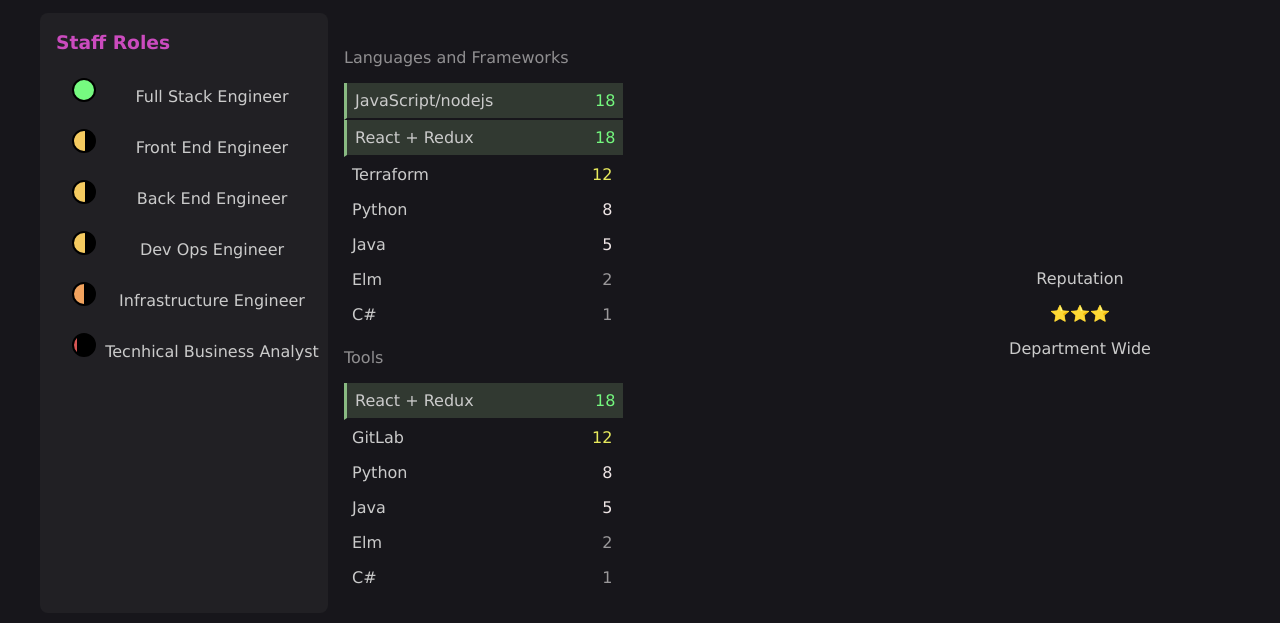
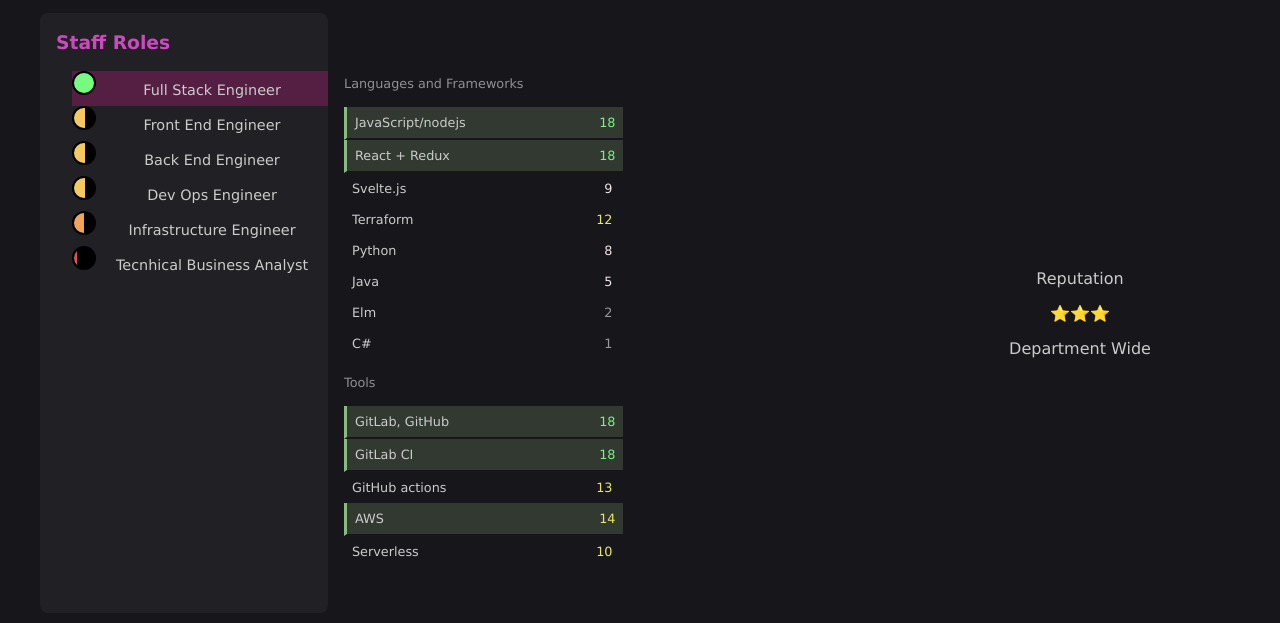
Before and after one commit to aNerdInTheHand/nickholvast.com, a plain HTML site: page cv.html in a window 1280 px wide. Shown: the part 117-740 px from the top of the page. Drawn offline with Linux system fonts and the light colour scheme; a web font is replaced by a local one.

Commit message:
some skills and tidy up

```diff
--- a/cv.html
+++ b/cv.html
@@ -77,7 +77,7 @@
             <h3 class="staff-roles-header">Staff Roles</h3>
           </div>
           <div class="roles-list">
-            <div class="role"><div class="high-interest"></div><p>Full Stack Engineer</p></div>
+            <div class="role role-favoured"><div class="high-interest"></div><p>Full Stack Engineer</p></div>
             <div class="role"><div class="some-interest"></div><p>Front End Engineer</p></div>
             <div class="role"><div class="some-interest"></div><p>Back End Engineer</p></div>
             <div class="role"><div class="some-interest"></div><p>Dev Ops Engineer</p></div>
@@ -93,6 +93,7 @@
             <p class="skill-category">Languages and Frameworks</p>
             <div class="skill-name strength"><p>JavaScript/nodejs</p><p class='skill-rating skill-high'>18</p></div>
             <div class="skill-name strength"><p>React + Redux</p><p class='skill-rating skill-high'>18</p></div>
+            <div class="skill-name"><p>Svelte.js</p><p class='skill-rating skill-poor'>9</p></div>
             <div class="skill-name"><p>Terraform</p><p class='skill-rating skill-good'>12</p></div>
             <div class="skill-name"><p>Python</p><p class='skill-rating skill-poor'>8</p></div>
             <div class="skill-name"><p>Java</p><p class='skill-rating skill-poor'>5</p></div>
@@ -101,12 +102,11 @@
           </div>
           <div class="skills-languages">
             <p class="skill-category">Tools</p>
-            <div class="skill-name strength"><p>React + Redux</p><p class='skill-rating skill-high'>18</p></div>
-            <div class="skill-name"><p>GitLab</p><p class='skill-rating skill-good'>12</p></div>
-            <div class="skill-name"><p>Python</p><p class='skill-rating skill-poor'>8</p></div>
-            <div class="skill-name"><p>Java</p><p class='skill-rating skill-poor'>5</p></div>
-            <div class="skill-name"><p>Elm</p><p class='skill-rating skill-awful'>2</p></div>
-            <div class="skill-name"><p>C#</p><p class='skill-rating skill-awful'>1</p></div>
+            <div class="skill-name strength"><p>GitLab, GitHub</p><p class='skill-rating skill-high'>18</p></div>
+            <div class="skill-name strength"><p>GitLab CI</p><p class='skill-rating skill-high'>18</p></div>
+            <div class="skill-name"><p>GitHub actions</p><p class='skill-rating skill-good'>13</p></div>
+            <div class="skill-name strength"><p>AWS</p><p class='skill-rating skill-good'>14</p></div>
+            <div class="skill-name"><p>Serverless</p><p class='skill-rating skill-good'>10</p></div>
           </div>
         </div>
         <!-- end contract info panel -->
--- a/styles/cv.css
+++ b/styles/cv.css
@@ -10,6 +10,7 @@
   --main-card-color: #cbcbcb;
   --main-text-color: #1c1c1c;
   --roles-text-color: #cb4bbe;
+  --roles-favoured-bg-color: #551f44;
   --stat-awful-color: #9a989a;
   --stat-good-color: #e8ea5d;
   --stat-great-color: #74f77e;
@@ -107,10 +108,19 @@
   padding-left: 1rem;
 }
 
+.roles-list > div > p {
+  font-size: 0.9rem;
+  margin: 0.5rem;
+}
+
 .role {
   align-items: baseline;
   display: grid;
   grid-auto-flow: column;
+}
+
+.role-favoured {
+  background-color: var(--roles-favoured-bg-color);
 }
 
 .staff-roles-header {
@@ -147,6 +157,10 @@
   border-radius: 50%;
   height: 20px;
   width: 20px;
+}
+
+.stats-table {
+  font-size: 0.8rem;
 }
 
 .skill-category {
```
